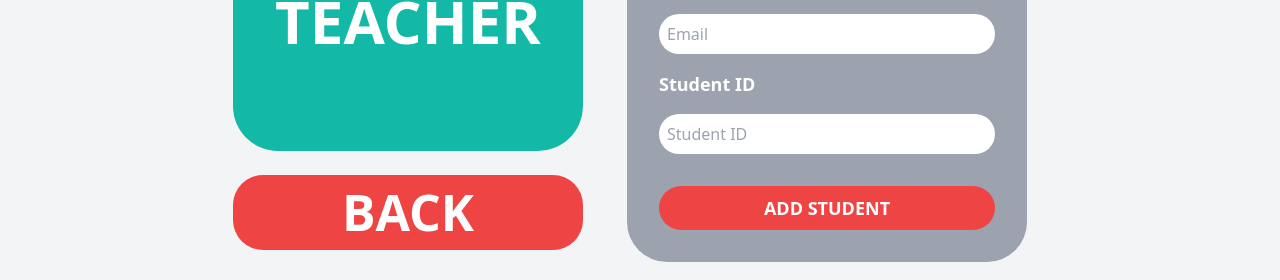
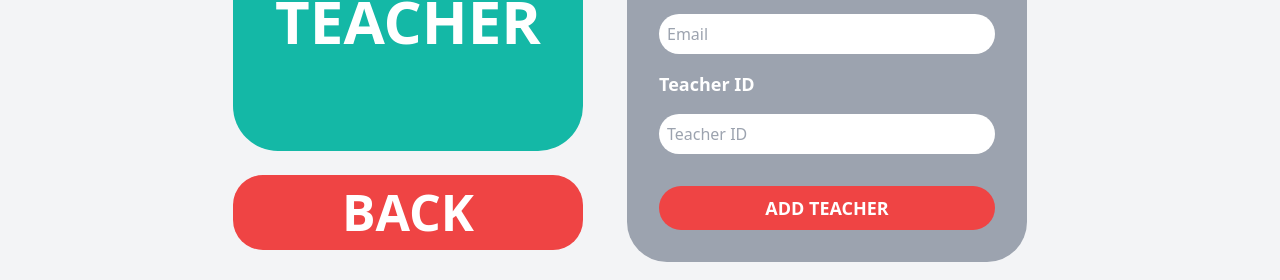
Before and after one commit to yasiith/Nethu_Education_Institute_Management_System, a Next.js app in the folder Nethu_Education_Institute_Management_System/: page /admin/teachers/teacher-register in a window 1280 px wide. Shown: the part 346-626 px from the top of the page. Built offline with nearby package versions, Linux system fonts and the light colour scheme.

Commit message:
update error of the teacher

```diff
--- a/Nethu_Education_Institute_Management_System/components/Admin/teachers/Register.jsx
+++ b/Nethu_Education_Institute_Management_System/components/Admin/teachers/Register.jsx
@@ -5,7 +5,7 @@ const Register = () => {
   const router = useRouter();
   const toTeacherDashboard = () => {
     router.push("/admin/teachers");
-    }
+  };
   return (
     <div className="bg-gray-100 flex flex-col items-center justify-center">
       <div className="bg-gray-300 w-1/2 text-center py-4 rounded-[35px] mt-5">
@@ -43,22 +43,20 @@ const Register = () => {
             className="p-2 rounded-[30px] border-none focus:ring-2 focus:ring-teal-500"
           />
 
-              <label className="text-white text-lg font-bold">Student ID</label>
+          <label className="text-white text-lg font-bold">Teacher ID</label>
           <input
             type="text"
-                placeholder="Student ID"
+            placeholder="Teacher ID"
             className="p-2 rounded-[30px] border-none focus:ring-2 focus:ring-teal-500"
           />
 
-              <button
-                className="bg-red-500 w-full py-2 mt-4 rounded-[30px] text-white font-bold text-lg"
-              >
-                ADD STUDENT
+          <button className="bg-red-500 w-full py-2 mt-4 rounded-[30px] text-white font-bold text-lg">
+            ADD TEACHER
           </button>
         </div>
       </div>
     </div>
   );
-}
+};
 
-export default Register
+export default Register;
```
Lines whose indentation alone changed are shown as unchanged.
